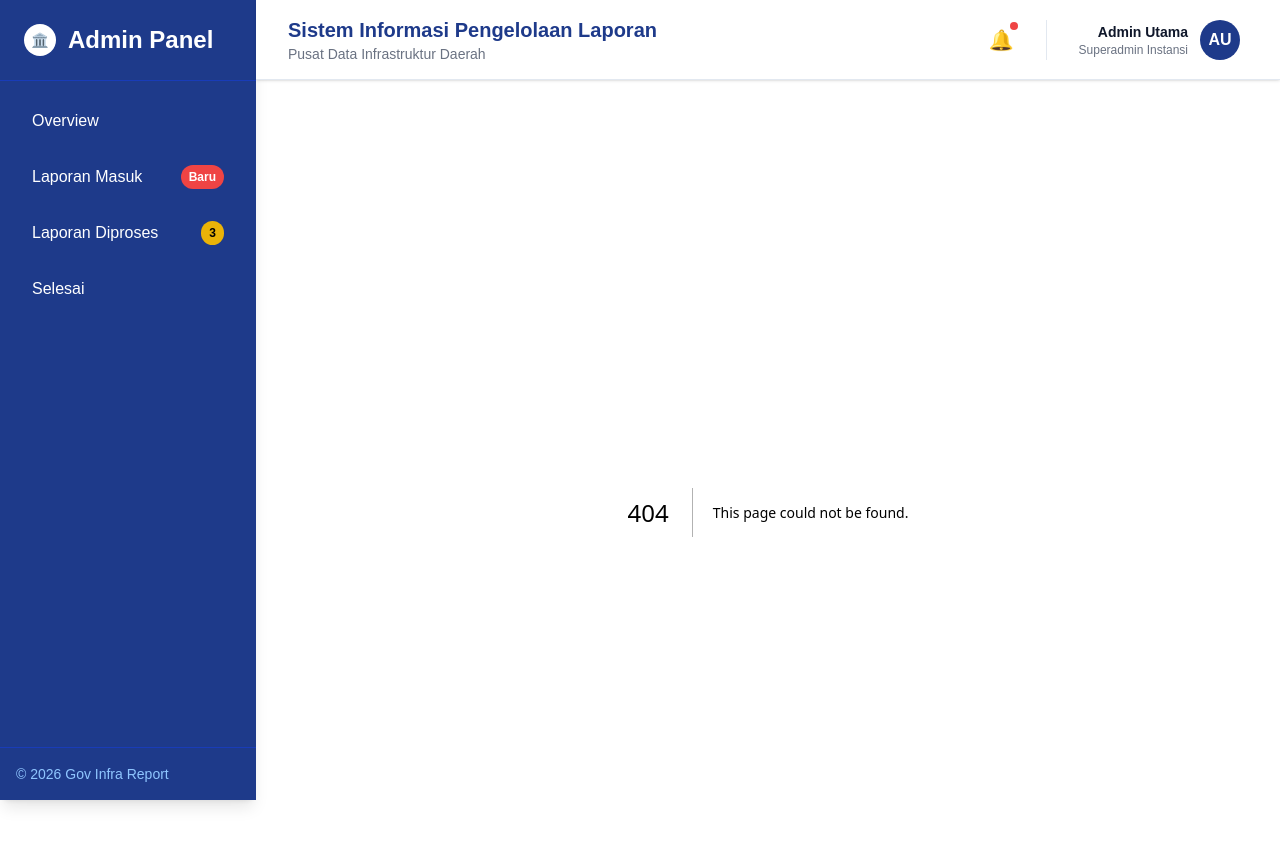
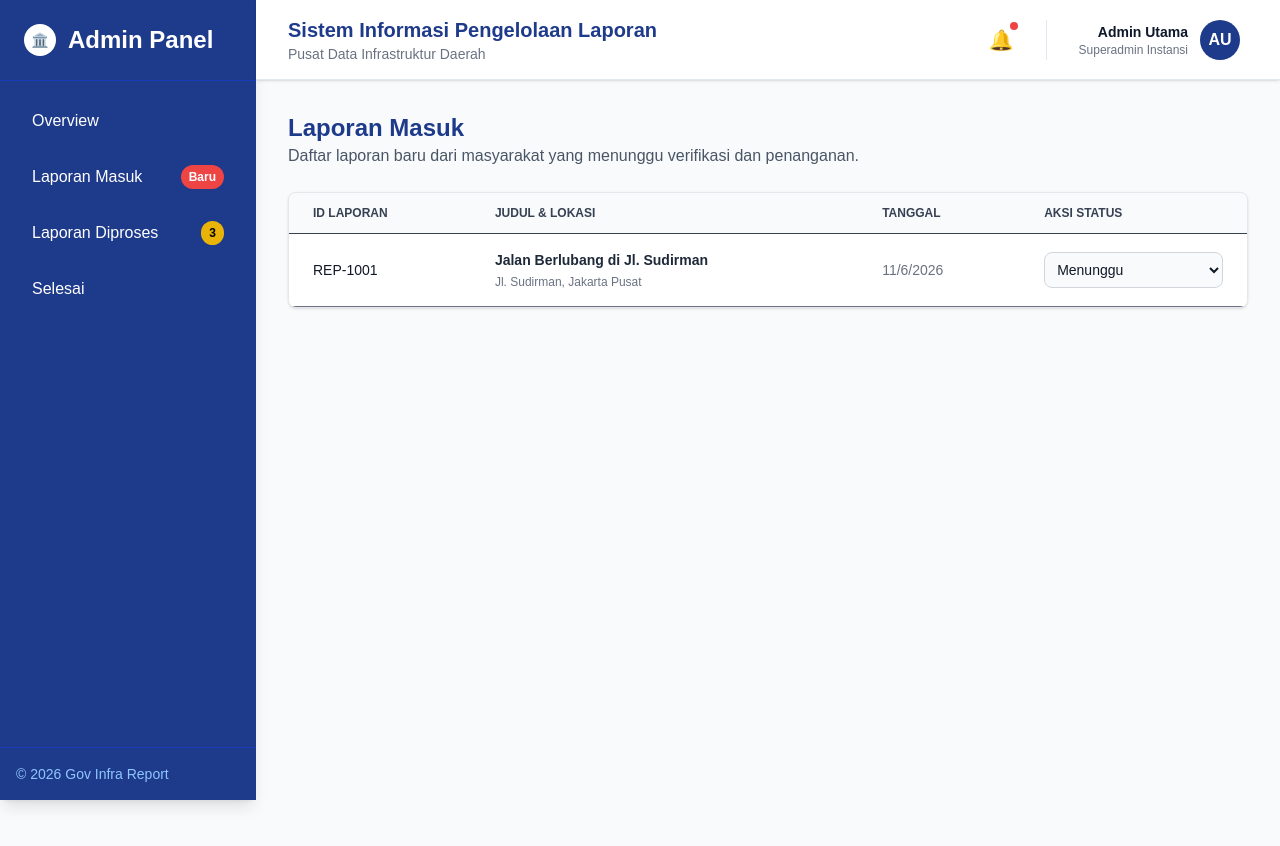
Before and after one commit to Rizkyrayhan/report-infrastruktur, a Next.js app in the folder cms/: page /laporan/masuk in a window 1280 px wide. Before the commit this address had no page. Shown: the top 846 px of the page. After the commit the page ends 800 px from the top, so only its background shows below. Built offline with nearby package versions, Linux system fonts and the light colour scheme.

Commit message:
feat: Tambahkan halaman untuk tampilan laporan masuk, laporan yang sedang diproses, dan laporan yang sudah selesai.

```diff
--- /dev/null
+++ b/cms/src/app/laporan/diproses/page.tsx
@@ -0,0 +1,36 @@
+'use client';
+
+import React, { useEffect, useState } from 'react';
+import { ReportTable } from '../../../components/ReportTable';
+import { getReports, updateReportStatus, Report, ReportStatus } from '../../../utils/mockData';
+
+export default function LaporanDiprosesPage() {
+  const [reports, setReports] = useState<Report[]>([]);
+
+  useEffect(() => {
+    const allReports = getReports();
+    setReports(allReports.filter(r => r.status === 'PROCESSING'));
+  }, []);
+
+  const handleStatusChange = (id: string, newStatus: ReportStatus) => {
+    updateReportStatus(id, newStatus);
+    // Remove from current view if status is no longer PROCESSING
+    if (newStatus !== 'PROCESSING') {
+      setReports(prev => prev.filter(r => r.id !== id));
+    }
+  };
+
+  return (
+    <div className="flex flex-col gap-6 animate-in fade-in duration-500">
+      <div>
+        <h2 className="text-2xl font-bold text-[var(--color-gov-navy)]">Laporan Diproses</h2>
+        <p className="text-gray-600">Daftar laporan infrastruktur yang sedang dalam tahap pengerjaan atau tindak lanjut.</p>
+      </div>
+
+      <ReportTable
+        reports={reports}
+        onStatusChange={handleStatusChange}
+      />
+    </div>
+  );
+}
--- /dev/null
+++ b/cms/src/app/laporan/masuk/page.tsx
@@ -0,0 +1,35 @@
+'use client';
+
+import React, { useEffect, useState } from 'react';
+import { ReportTable } from '../../../components/ReportTable';
+import { getReports, updateReportStatus, Report, ReportStatus } from '../../../utils/mockData';
+
+export default function LaporanMasukPage() {
+  const [reports, setReports] = useState<Report[]>([]);
+
+  useEffect(() => {
+    // Load initial data
+    const allReports = getReports();
+    setReports(allReports.filter(r => r.status === 'PENDING'));
+  }, []);
+
+  const handleStatusChange = (id: string, newStatus: ReportStatus) => {
+    updateReportStatus(id, newStatus);
+    // Remove from current view because status changed
+    setReports(prev => prev.filter(r => r.id !== id));
+  };
+
+  return (
+    <div className="flex flex-col gap-6 animate-in fade-in duration-500">
+      <div>
+        <h2 className="text-2xl font-bold text-[var(--color-gov-navy)]">Laporan Masuk</h2>
+        <p className="text-gray-600">Daftar laporan baru dari masyarakat yang menunggu verifikasi dan penanganan.</p>
+      </div>
+
+      <ReportTable
+        reports={reports}
+        onStatusChange={handleStatusChange}
+      />
+    </div>
+  );
+}
--- /dev/null
+++ b/cms/src/app/laporan/selesai/page.tsx
@@ -0,0 +1,28 @@
+'use client';
+
+import React, { useEffect, useState } from 'react';
+import { ReportTable } from '../../../components/ReportTable';
+import { getReports, Report } from '../../../utils/mockData';
+
+export default function LaporanSelesaiPage() {
+  const [reports, setReports] = useState<Report[]>([]);
+
+  useEffect(() => {
+    const allReports = getReports();
+    setReports(allReports.filter(r => r.status === 'RESOLVED'));
+  }, []);
+
+  return (
+    <div className="flex flex-col gap-6 animate-in fade-in duration-500">
+      <div>
+        <h2 className="text-2xl font-bold text-[var(--color-gov-navy)]">Laporan Selesai</h2>
+        <p className="text-gray-600">Arsip laporan pengaduan masyarakat yang telah berhasil diselesaikan.</p>
+      </div>
+
+      {/* Untuk laporan selesai, kita tidak memberikan opsi ubah status lagi */}
+      <ReportTable
+        reports={reports}
+      />
+    </div>
+  );
+}
```
